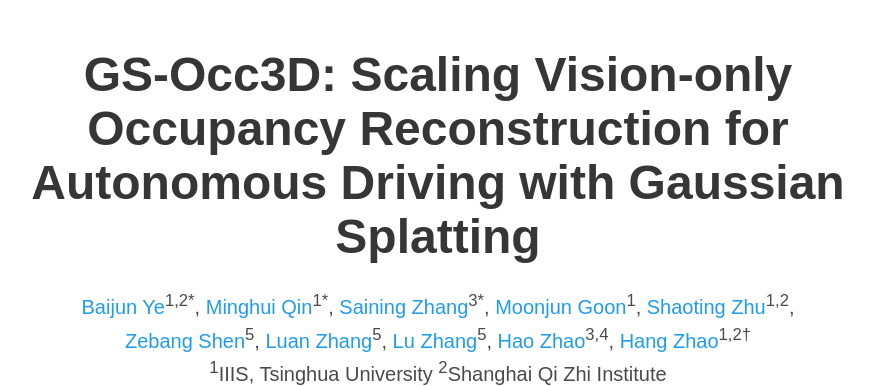
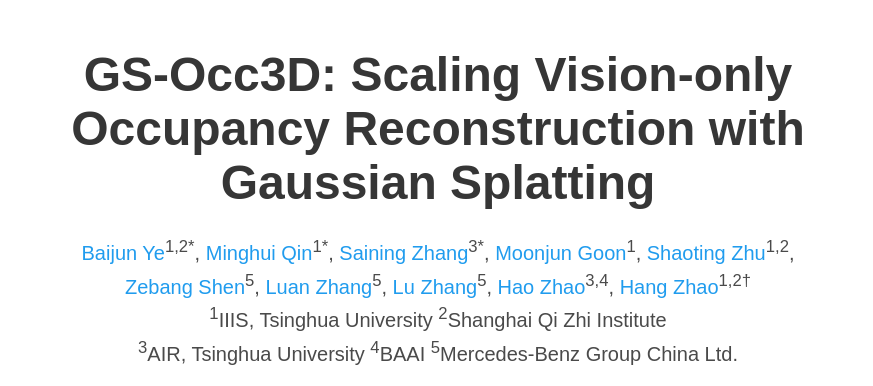
Before and after one commit to GS-Occ3D/gs-occ3d.github.io, a plain HTML site: page index.html in a window 1280 px wide. Shown: the top 386 px of the page, without its empty margins (202-1075 px from the left). Drawn offline with nearby package versions, Linux system fonts and the light colour scheme; some icons are missing; a web font is replaced by a local one.

Commit message:
Update index.html

```diff
--- a/index.html
+++ b/index.html
@@ -52,8 +52,7 @@
       <div class="container is-max-desktop">
         <div class="columns is-centered">
           <div class="column has-text-centered">
-            <h1 class="title is-1 publication-title">GS-Occ3D: Scaling Vision-only Occupancy Reconstruction for Autonomous Driving
-              with Gaussian Splatting</h1>
+            <h1 class="title is-1 publication-title">GS-Occ3D: Scaling Vision-only Occupancy Reconstruction with Gaussian Splatting</h1>
             <div class="is-size-5 publication-authors">
               <span class="author-block">
                 <a href="https://gs-occ3d.github.io/">Baijun Ye</a><sup>1,2*</sup>,
```
